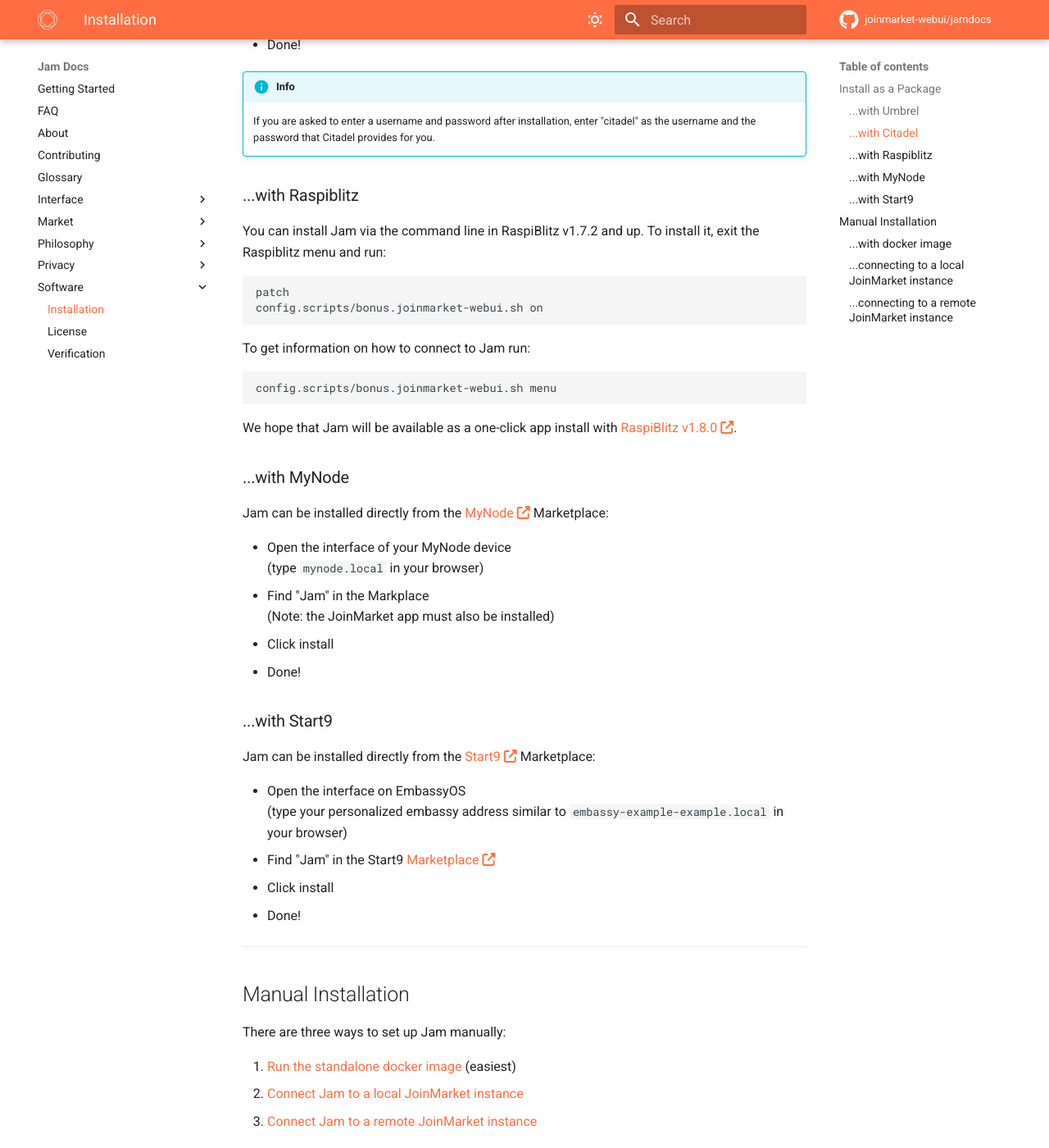
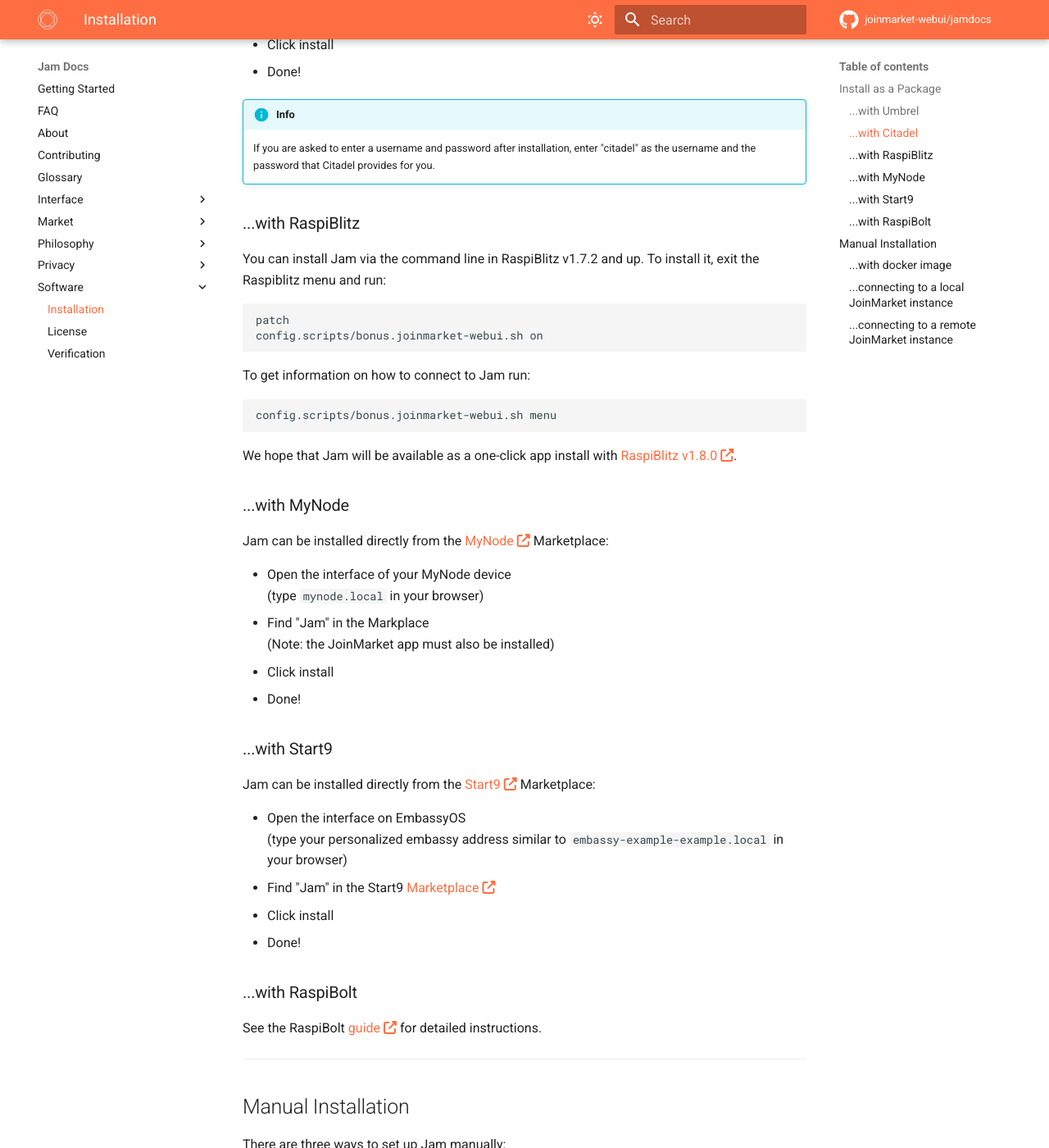
Before and after one commit to joinmarket-webui/jamdocs, an MkDocs documentation site: the page built from docs/software/installation.md, in a window 1280 px wide and 1400 px high, scrolled down 1191 px. Shown: the whole window at 82% size. Built offline with MkDocs 1.6.1 and Material for MkDocs 9.7.7, drawn with Linux system fonts in a browser that asks for light colours; nearby versions of some CDN libraries; comment, search, counter and statistics services are not loaded; some of the changed text lies outside the part shown.

Commit message:
add RaspiBolt

```diff
--- a/docs/software/installation.md
+++ b/docs/software/installation.md
@@ -4,9 +4,10 @@
 
 - [Umbrel](#with-umbrel)
 - [Citadel](#with-citadel)
-- [Raspiblitz](#with-raspiblitz)
+- [RaspiBlitz](#with-raspiblitz)
 - [MyNode](#with-mynode)
 - [Start9](#with-start9)
+- [RaspiBolt](#with-raspibolt)
 
 You should be able to install Jam with one click if you are running any of the
 above. You can also do a [manual installation](#manual-installation).
@@ -47,7 +48,7 @@
     If you are asked to enter a username and password after installation, enter
     "citadel" as the username and the password that Citadel provides for you.
 
-### ...with Raspiblitz
+### ...with RaspiBlitz
 
 You can install Jam via the command line in RaspiBlitz v1.7.2 and up. To install
 it, exit the Raspiblitz menu and run:
@@ -84,6 +85,10 @@
 - Find "Jam" in the Start9 [Marketplace](https://marketplace.start9.com/marketplace/jam)
 - Click install
 - Done!
+
+### ...with RaspiBolt
+
+See the RaspiBolt [guide](https://raspibolt.org/guide/bonus/bitcoin/Jam.html) for detailed instructions.
 
 ---
 
```
